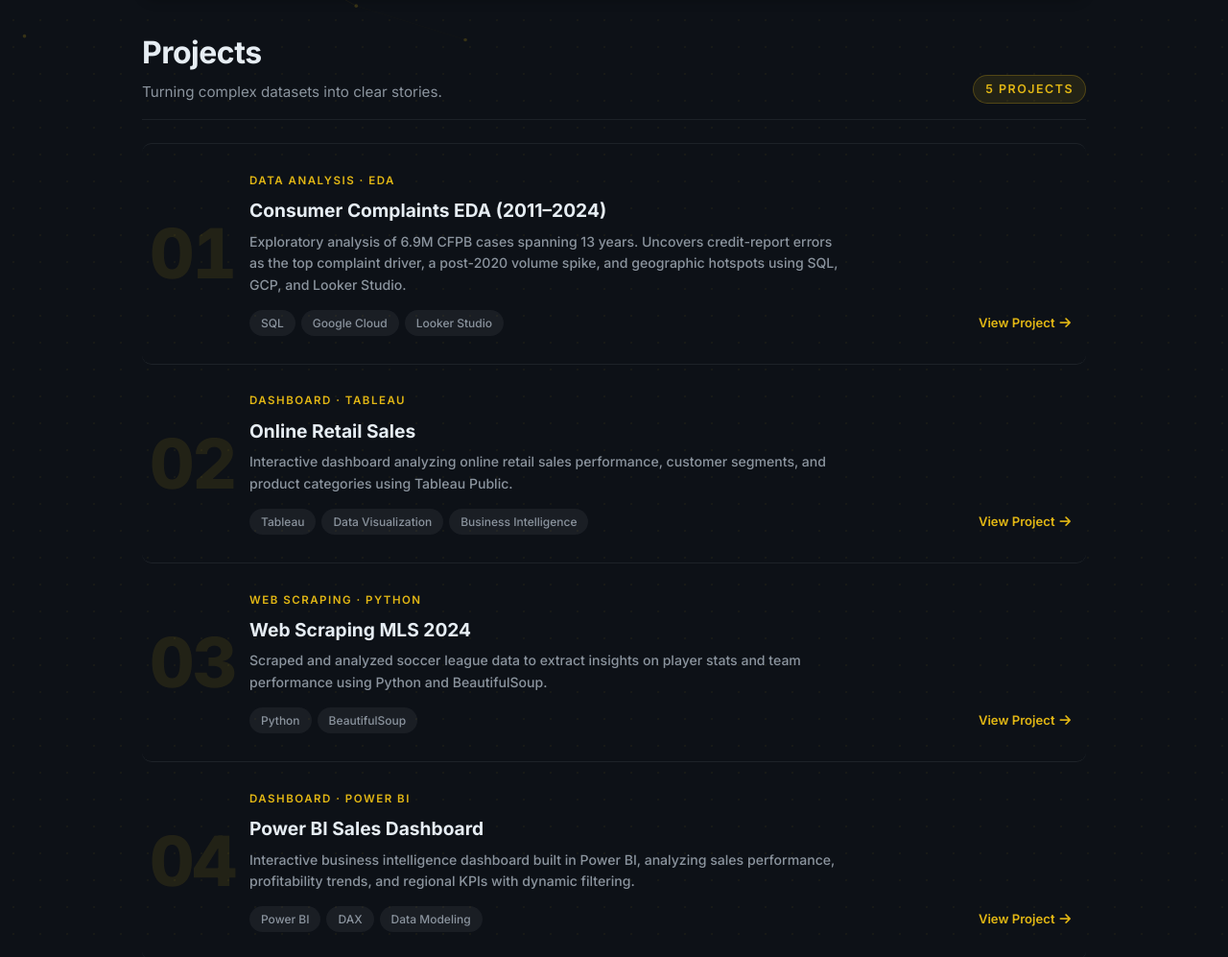
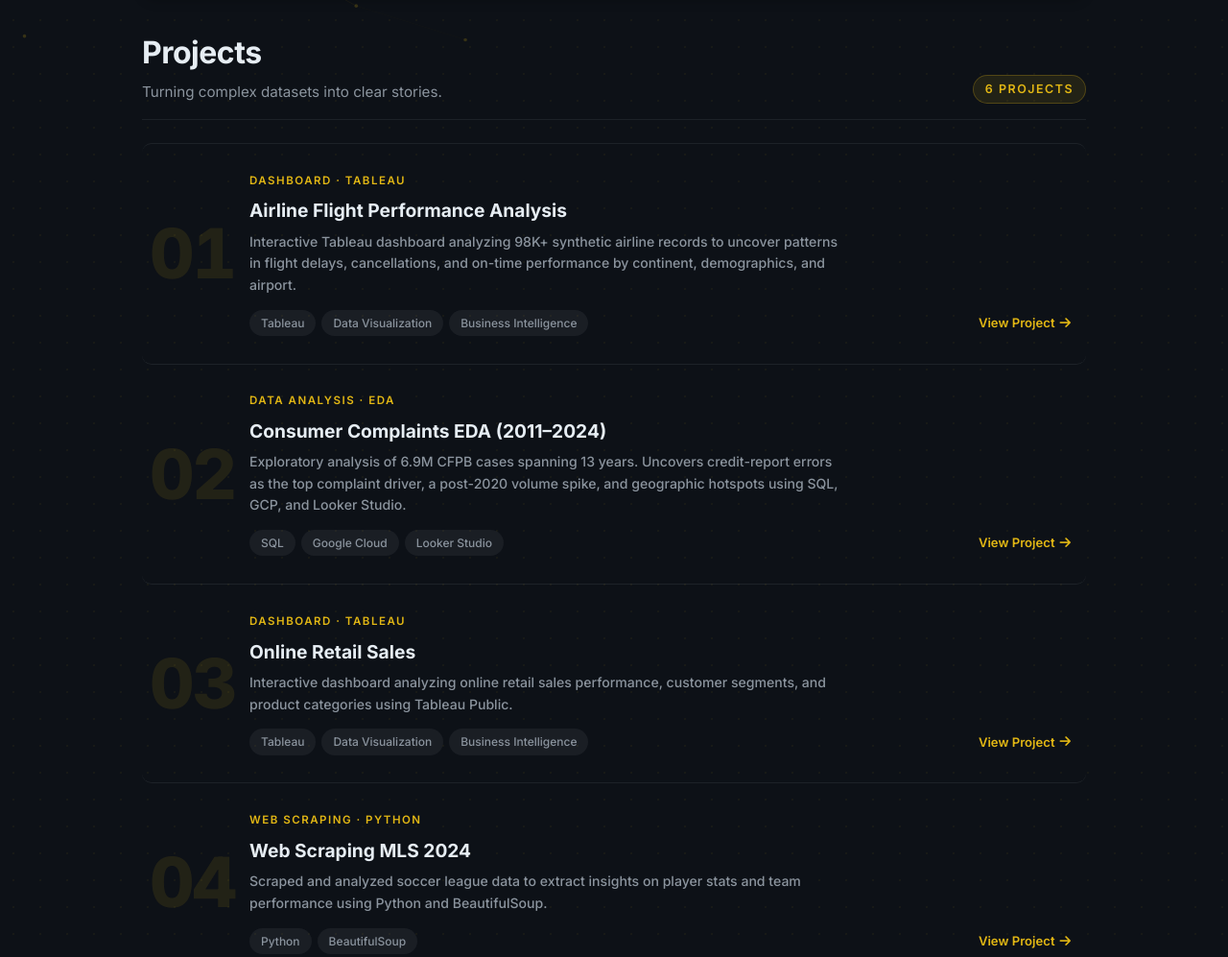
Before and after one commit to Deunich/Portfolio_page, a plain HTML site: page index.html in a window 1280 px wide. Shown: the part 749-1746 px from the top of the page at 96% size. Drawn offline with Linux system fonts and the light colour scheme.

Commit message:
feat: add Airline Flight Performance project as #1 and update sitemap

```diff
--- a/index.html
+++ b/index.html
@@ -163,14 +163,31 @@
         <h2>Projects</h2>
         <p class="projects-subtitle">Turning complex datasets into clear stories.</p>
       </div>
-      <span class="projects-count">5 projects</span>
+      <span class="projects-count">6 projects</span>
     </div>
 
     <!-- ── Option A: Numbered Showcase ── -->
         <div class="proj-list">
 
-      <a href="projects/consumer_financial.html" class="proj-row reveal">
-        <span class="proj-num">01</span>
+          <a href="projects/airline_flight_performance.html" class="proj-row reveal">
+            <span class="proj-num">01</span>
+            <div class="proj-content">
+              <span class="card-category">Dashboard &middot; Tableau</span>
+              <h3>Airline Flight Performance Analysis</h3>
+              <p>Interactive Tableau dashboard analyzing 98K+ synthetic airline records to uncover patterns in flight delays, cancellations, and on-time performance by continent, demographics, and airport.</p>
+              <div class="proj-footer">
+                <div class="card-tags">
+                  <span class="tech-tag">Tableau</span>
+                  <span class="tech-tag">Data Visualization</span>
+                  <span class="tech-tag">Business Intelligence</span>
+                </div>
+                <span class="card-cta">View Project <i class="fas fa-arrow-right"></i></span>
+              </div>
+            </div>
+          </a>
+
+          <a href="projects/consumer_financial.html" class="proj-row reveal">
+            <span class="proj-num">02</span>
         <div class="proj-content">
           <span class="card-category">Data Analysis &middot; EDA</span>
           <h3>Consumer Complaints EDA (2011–2024)</h3>
@@ -187,7 +204,7 @@
       </a>
 
       <a href="projects/online_retail_sales.html" class="proj-row reveal">
-        <span class="proj-num">02</span>
+                <span class="proj-num">03</span>
         <div class="proj-content">
           <span class="card-category">Dashboard &middot; Tableau</span>
           <h3>Online Retail Sales</h3>
@@ -204,7 +221,7 @@
       </a>
 
             <a href="projects/web_scraping_mls.html" class="proj-row reveal">
-        <span class="proj-num">03</span>
+                <span class="proj-num">04</span>
         <div class="proj-content">
           <span class="card-category">Web Scraping &middot; Python</span>
           <h3>Web Scraping MLS 2024</h3>
@@ -220,7 +237,7 @@
       </a>
 
                   <a href="projects/power_bi_dashboard.html" class="proj-row reveal">
-        <span class="proj-num">04</span>
+                <span class="proj-num">05</span>
         <div class="proj-content">
           <span class="card-category">Dashboard &middot; Power BI</span>
           <h3>Power BI Sales Dashboard</h3>
@@ -237,7 +254,7 @@
       </a>
 
             <a href="projects/ProjectPresentation-demo.html" class="proj-row reveal">
-        <span class="proj-num">05</span>
+                <span class="proj-num">06</span>
         <div class="proj-content">
           <span class="card-category">Tool &middot; PDF.js</span>
           <h3>PDF Presentation Viewer</h3>
--- a/sitemap.xml
+++ b/sitemap.xml
@@ -5,6 +5,12 @@
     <lastmod>2026-01-01</lastmod>
     <changefreq>monthly</changefreq>
     <priority>1.0</priority>
+  </url>
+  <url>
+    <loc>https://www.camiloanalytics.dev/projects/airline_flight_performance.html</loc>
+    <lastmod>2025-03-01</lastmod>
+    <changefreq>monthly</changefreq>
+    <priority>0.9</priority>
   </url>
   <url>
     <loc>https://www.camiloanalytics.dev/projects/consumer_financial.html</loc>
```
Also changed, not shown: projects/airline_flight_performance.html (added).
